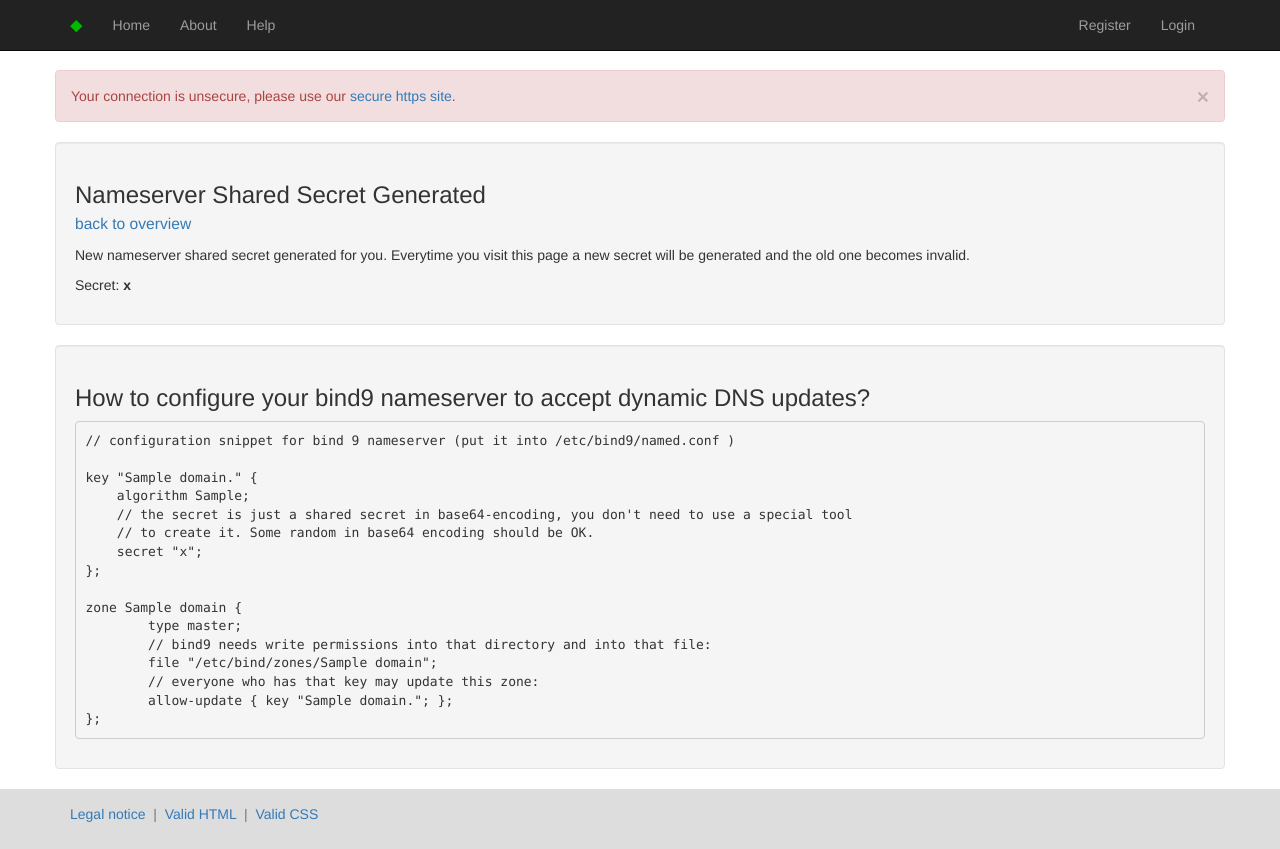
After one commit to nsupdate-info/nsupdate.info, a Django app: template nsupdate/main/templates/main/generate_ns_secret.html in a window 1280 px wide. The commit adds this page. Run offline with Django 3.2, Linux system fonts and the light colour scheme; the template is opened without the code that fills it: most values are stand-ins (such as "Sample title", 1, 10 or a date in 2020); some libraries are stand-ins or nearby versions.

Commit message:
simpler domain overview, add missing template files to repo

```diff
--- /dev/null
+++ b/nsupdate/main/templates/main/generate_ns_secret.html
@@ -0,0 +1,38 @@
+{% extends "base.html" %}
+{% load bootstrap %}
+
+{% block content %}
+<div class="row">
+    <div class="col-lg-12">
+        <div class="well">
+            <h3>Nameserver Shared Secret Generated <small><br>
+            <a href="{% url 'domain_overview' %}"><i class="icon-double-angle-left"></i> back to overview</a></small></h3>
+            <p>New nameserver shared secret generated for you. Everytime you visit this page a new secret will be generated and the old one becomes invalid.</p>
+            <p>Secret: <b>{{ shared_secret }}</b></p>
+        </div>
+    </div>
+    <div class="col-lg-12">
+        <div class="well">
+            <h3>How to configure your bind9 nameserver to accept dynamic DNS updates?</h3>
+            <pre>
+// configuration snippet for bind 9 nameserver (put it into /etc/bind9/named.conf )
+
+key "{{ object.domain }}." {
+    algorithm {{ object.get_bind9_algorithm }};
+    // the secret is just a shared secret in base64-encoding, you don't need to use a special tool
+    // to create it. Some random in base64 encoding should be OK.
+    secret "{{ shared_secret }}";
+};
+
+zone {{ object.domain }} {
+        type master;
+        // bind9 needs write permissions into that directory and into that file:
+        file "/etc/bind/zones/{{ object.domain }}";
+        // everyone who has that key may update this zone:
+        allow-update { key "{{ object.domain }}."; };
+};
+</pre>
+        </div>
+    </div>
+</div>
+{% endblock %}
```
Also changed, not shown: nsupdate/main/templates/main/domain.html (added, +34 -0 lines), nsupdate/main/templates/main/domain_overview.html (+2 -7 lines).
